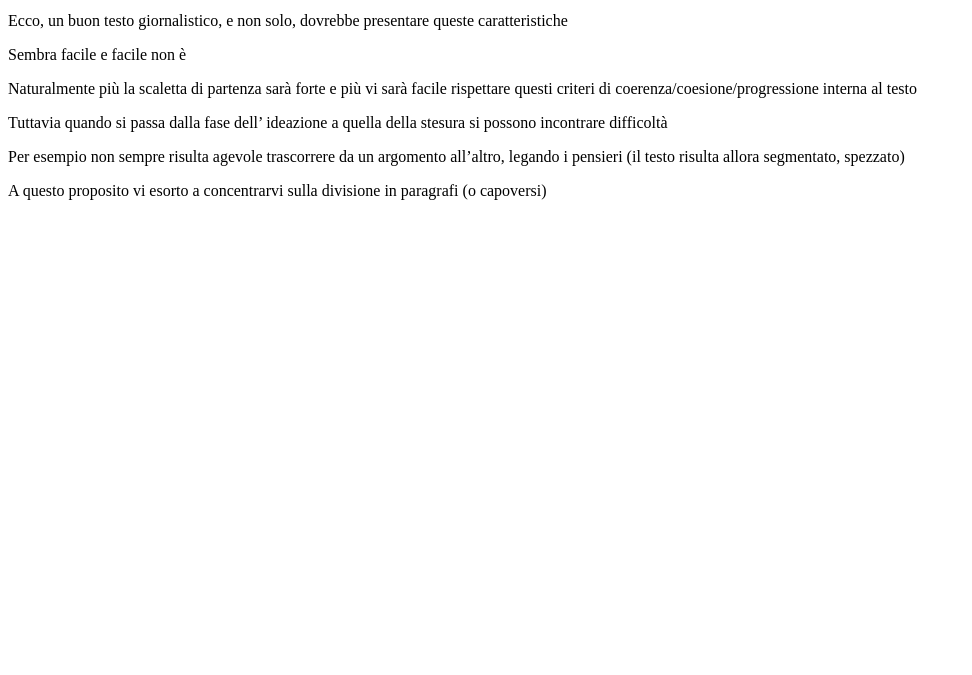
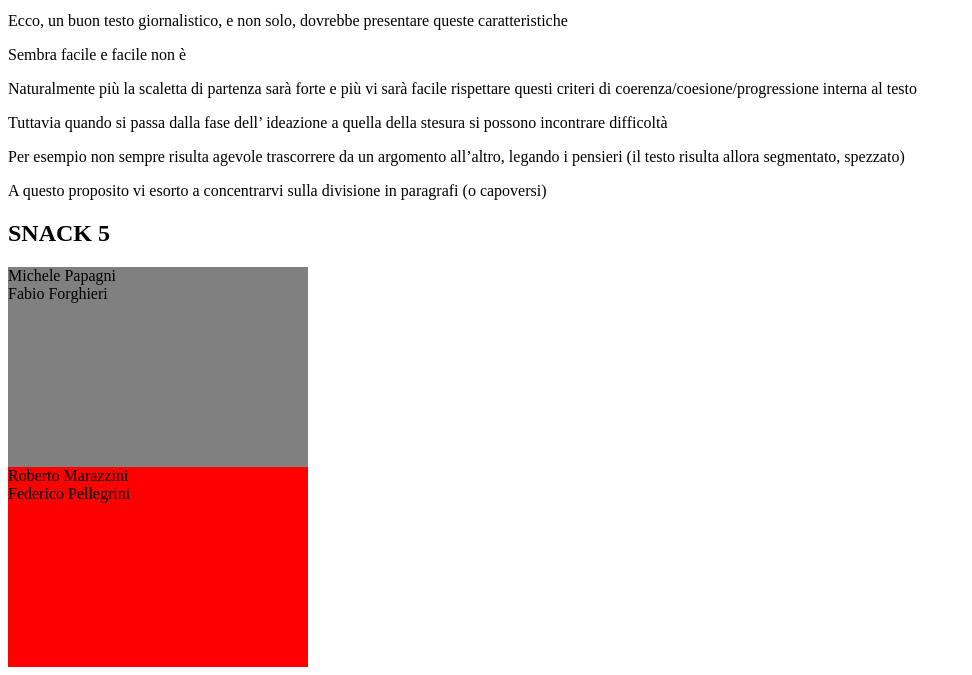
Before and after one commit to maino1997/php-snacks-b1, a PHP site: page / in a window 1280 px wide. Shown: the part 1293-1968 px from the top of the page, without its empty margins (0-972 px from the left). Before the commit the page ends 1493 px from the top, so only its background shows below. Run offline with PHP 8.4, Linux system fonts and the light colour scheme.

Commit message:
snack 5 completed

```diff
--- a/index.php
+++ b/index.php
@@ -117,12 +117,39 @@ Sembra facile e facile non è. Naturalmente più la scaletta di partenza sarà f
  A questo proposito vi esorto a concentrarvi sulla divisione in paragrafi (o capoversi).";
 
  $separeted = explode(".", $paragraph);
+?>
 
 
 
+<!-- Snack 5
+Stampiamo il nostro array mettendo gli insegnanti in un rettangolo grigio e i PM in un rettangolo verde. -->
+
+<?php
+
+$db = [
+    'teachers' => [
+        [
+            'name' => 'Michele',
+            'lastname' => 'Papagni'
+        ],
+        [
+            'name' => 'Fabio',
+            'lastname' => 'Forghieri'
+        ]
+    ],
+    'pm' => [
+        [
+            'name' => 'Roberto',
+            'lastname' => 'Marazzini'
+        ],
+        [
+            'name' => 'Federico',
+            'lastname' => 'Pellegrini'
+        ]
+    ]
+];
+
 ?>
-
-
 
 
 
@@ -132,6 +159,7 @@ Sembra facile e facile non è. Naturalmente più la scaletta di partenza sarà f
     <meta charset="UTF-8">
     <meta http-equiv="X-UA-Compatible" content="IE=edge">
     <meta name="viewport" content="width=device-width, initial-scale=1.0">
+    <link rel="stylesheet" href="style.css">
     <title>Document</title>
 </head>
 <body>
@@ -172,5 +200,24 @@ Sembra facile e facile non è. Naturalmente più la scaletta di partenza sarà f
     <?php for ($i = 0; $i < count($separeted); $i++) : ?>
         <p> <?php echo $separeted[$i] ?> </p>
         <?php endfor; ?>
+
+
+    <h2>SNACK 5</h2>
+
+
+    <div class="grey">
+    <?php for ($i = 0; $i < count($db['teachers']); $i++) : ?>
+        <div> <?php echo "{$db['teachers'][$i]['name']}   {$db['teachers'][$i]['lastname']}"?> </div>
+
+        <?php endfor; ?>
+    </div>
+
+    <div class="red">
+    <?php for ($i = 0; $i < count($db['pm']); $i++) : ?>
+        <div> <?php echo "{$db['pm'][$i]['name']}   {$db['pm'][$i]['lastname']}"?> </div>
+
+        <?php endfor; ?>
+    </div>
+
     </body>
 </html>
--- /dev/null
+++ b/style.css
@@ -0,0 +1,11 @@
+.grey{
+    height: 200px;
+    width: 300px;
+    background-color: grey;
+}
+
+.red{
+    height: 200px;
+    width: 300px;
+    background-color: red;
+}
```
